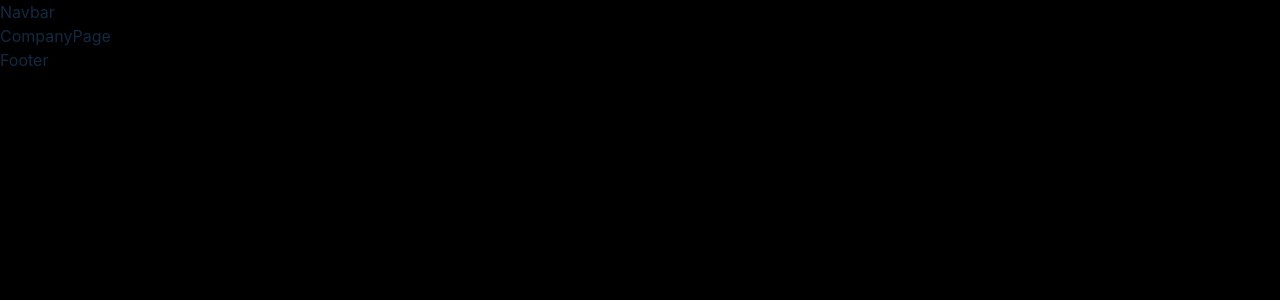
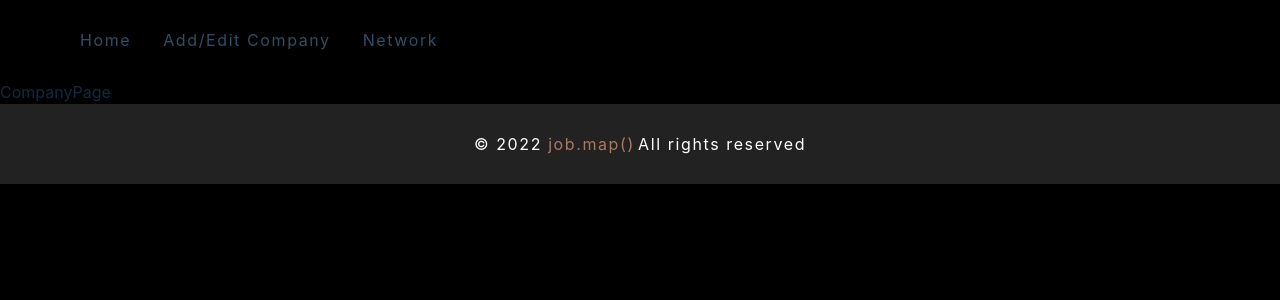
Before and after one commit to hopeVaughn/job_map, a React (Create React App) app: page /companies/1 in a window 1280 px wide. Shown: the top 300 px of the page. Built offline with nearby package versions, Linux system fonts and the light colour scheme.

Commit message:
add nav bar and footer basics, clean up some code in landingpage

```diff
--- a/src/components/Footer.js
+++ b/src/components/Footer.js
@@ -1,9 +1,36 @@
 import React from 'react'
-
-function Footer() {
-  return (
-    <div>Footer</div>
-  )
+import styled from 'styled-components'
+const Footer = () => {
+  return <Wrapper>
+    <h5>
+      &copy; {new Date().getFullYear()}
+      <span> job.map()</span>
+    </h5>
+    <h5> All rights reserved</h5>
+  </Wrapper>
 }
 
+const Wrapper = styled.footer`
+  height: 5rem;
+  display: flex;
+  flex-direction: column;
+  justify-content: center;
+  align-items: center;
+  background: var(--clr-black);
+  text-align: center;
+  span {
+    color: var(--clr-primary-5);
+  }
+  h5 {
+    color: var(--clr-white);
+    margin: 0.1rem;
+    font-weight: 400;
+    text-transform: none;
+    line-height: 1.25;
+  }
+  @media (min-width: 776px) {
+    flex-direction: row;
+  }
+`
+
 export default Footer
--- a/src/components/Navbar.js
+++ b/src/components/Navbar.js
@@ -1,9 +1,85 @@
-import React from 'react'
-
+import styled from 'styled-components'
+import { Link } from 'react-router-dom'
+import { links } from '../util/constants'
 function Navbar() {
   return (
-    <div>Navbar</div>
+    <Wrapper>
+      <div className="nav-center">
+        <ul className="nav-links">
+          {links.map((link) => {
+            const { id, text, url } = link;
+            return <li key={id}>
+              <Link to={url}>
+                {text}
+              </Link>
+            </li>
+          })}
+        </ul>
+      </div>
+    </Wrapper>
   )
 }
 
+const Wrapper = styled.nav`
+  height: 5rem;
+  display: flex;
+  align-items: center;
+  justify-content: center;
+  .nav-center {
+    width: 90vw;
+    margin: 0 auto;
+    max-width: var(--max-width);
+  }
+  .nav-header {
+    display: flex;
+    align-items: center;
+    justify-content: space-between;
+    img {
+      width: 175px;
+      margin-left: -15px;
+    }
+  }
+  .nav-toggle {
+    background: transparent;
+    border: transparent;
+    color: var(--clr-primary-5);
+    cursor: pointer;
+    svg {
+      font-size: 2rem;
+    }
+  }
+  .nav-links {
+    display: none;
+  }
+
+  @media (min-width: 992px) {
+    .nav-toggle {
+      display: none;
+    }
+    .nav-center {
+      display: grid;
+      grid-template-columns: auto 1fr auto;
+      align-items: center;
+    }
+    .nav-links {
+      display: flex;
+      justify-content: center;
+      li {
+        margin: 0 0.5rem;
+      }
+      a {
+        color: var(--clr-grey-3);
+        font-size: 1rem;
+        text-transform: capitalize;
+        letter-spacing: var(--spacing);
+        padding: 0.5rem;
+        &:hover {
+          border-bottom: 2px solid var(--clr-primary-7);
+        }
+      }
+    }
+
+  }
+`
+
 export default Navbar
--- a/src/index.js
+++ b/src/index.js
@@ -2,7 +2,6 @@ import React from 'react';
 import ReactDOM from 'react-dom/client';
 import './index.css';
 import App from './App';
-import { UNSAFE_RouteContext } from 'react-router-dom';
 
 const root = ReactDOM.createRoot(document.getElementById('root'));
 root.render(
--- a/src/pages/LandingPage.js
+++ b/src/pages/LandingPage.js
@@ -15,10 +15,14 @@ function LandingPage() {
   const [state, setState] = useState([]);
 
   const fetchData = () => {
+    try {
       Axios.get(`http://localhost:8080/api/applications`).then((res) => {
         setState(res.data)
       })
 
+    } catch (error) {
+      console.error(error.message);
+    }
   };
 
   useEffect(() => {
--- /dev/null
+++ b/src/util/constants.js
@@ -0,0 +1,17 @@
+export const links = [
+  {
+    id: 1,
+    text: 'home',
+    url: '/landing',
+  },
+  {
+    id: 2,
+    text: 'Add/Edit Company',
+    url: '/add_edit',
+  },
+  {
+    id: 3,
+    text: 'Network',
+    url: '/network',
+  },
+]
```
Lines whose indentation alone changed are shown as unchanged.
